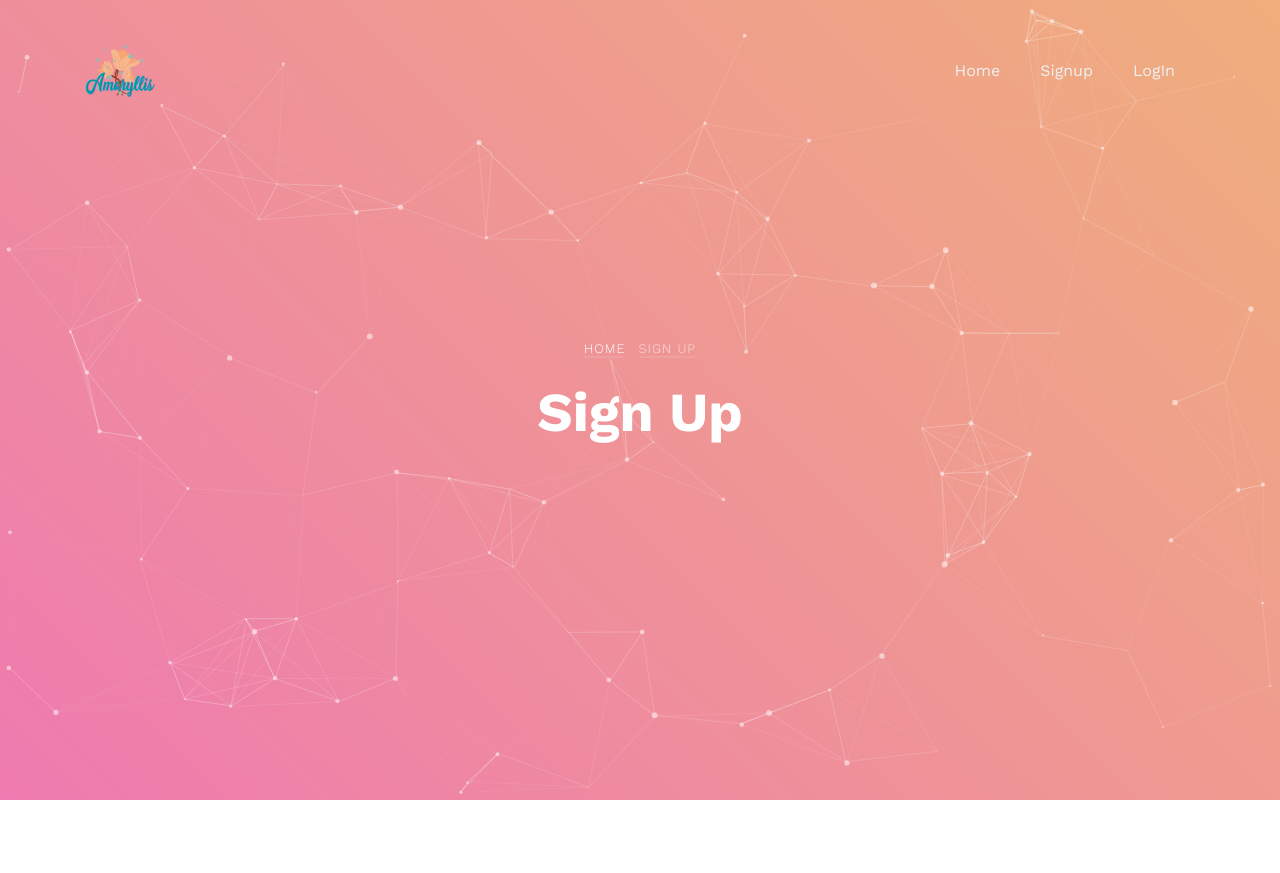
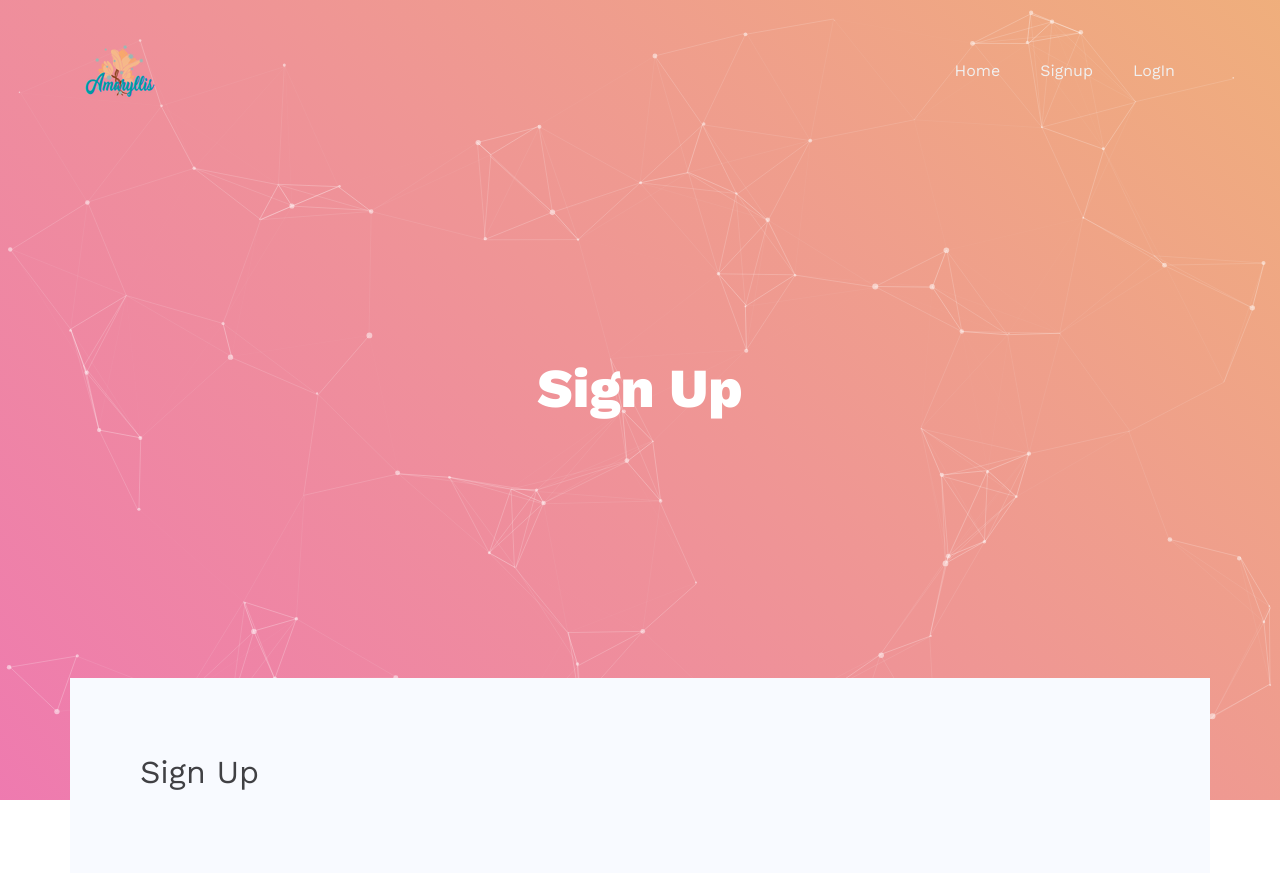
Before and after one commit to Aditi-Raut/todowoo, a Django app: page /signup/ in a window 1280 px wide. Shown: the top 873 px of the page. Run offline with Django 3.2, Linux system fonts and the light colour scheme; some libraries are stand-ins or nearby versions.

Commit message:
Remove old status

```diff
--- a/todo/templates/todo/base.html
+++ b/todo/templates/todo/base.html
@@ -86,7 +86,7 @@
   <script src="{% static 'todo/js/aos.js' %}"></script>
   <script src="{% static 'todo/js/jquery.animateNumber.min.js' %}"></script>
   <script src="{% static 'todo/js/bootstrap-datepicker.js' %}"></script>
-  <script src="{% static 'todo/js/jquery.timepicker.min.js' %}"></script>
+  <script src="//cdnjs.cloudflare.com/ajax/libs/timepicker/1.3.5/jquery.timepicker.min.js"></script>
   <script src="{% static 'todo/js/particles.min.js' %}"></script>
   <script src="{% static 'todo/js/particle.js' %}"></script>
   <script src="{% static 'todo/js/scrollax.min.js' %}"></script>
--- a/todo/templates/todo/completedtodos.html
+++ b/todo/templates/todo/completedtodos.html
@@ -4,7 +4,7 @@
 {% block content %}
 
  <!-- <div class="js-fullheight"> -->
-    <div class="hero-wrap js-fullheight">
+    <div class="hero-wrap" style="height:100%">
       <div class="overlay"></div>
       <div id="particles-js"></div>
       <div class="container">
--- a/todo/templates/todo/createtodo.html
+++ b/todo/templates/todo/createtodo.html
@@ -4,7 +4,7 @@
 {% block content %}
 
 
- <div class="hero-wrap js-fullheight">
+<div class="hero-wrap" style="height:100%">
       <div class="overlay"></div>
       <div id="particles-js"></div>
       <div class="container">
--- a/todo/templates/todo/currenttodos.html
+++ b/todo/templates/todo/currenttodos.html
@@ -3,7 +3,7 @@
 
 {% block content %}
  <!-- <div class="js-fullheight"> -->
-    <div class="hero-wrap js-fullheight">
+   <div class="hero-wrap" style="height:100%">
       <div class="overlay"></div>
       <div id="particles-js"></div>
       <div class="container">
--- a/todo/templates/todo/loginuser.html
+++ b/todo/templates/todo/loginuser.html
@@ -3,7 +3,7 @@
 
 {% block content %}
 
-<div class="hero-wrap js-fullheight">
+<div class="hero-wrap" style="height:100%">
       <div class="overlay"></div>
       <div id="particles-js"></div>
       <div class="container">
--- a/todo/templates/todo/signupuser.html
+++ b/todo/templates/todo/signupuser.html
@@ -2,14 +2,14 @@
 {% load static %}
 {% block content %}
 
- <div class="hero-wrap js-fullheight">
+<div class="hero-wrap" style="height:100%">
       <div class="overlay"></div>
       <div id="particles-js"></div>
       <div class="container">
         <div class="row no-gutters slider-text align-items-center justify-content-center" data-scrollax-parent="true">
           <div class="col-md-6 text-center" data-scrollax=" properties: { translateY: '70%' }">
-            <p class="breadcrumbs" data-scrollax="properties: { translateY: '30%', opacity: 1.6 }"><span class="mr-2"><a href="index.html">Home</a></span> <span>Sign Up</span></p>
-            <h1 class="mb-3 bread" data-scrollax="properties: { translateY: '30%', opacity: 1.6 }">Sign Up</h1>
+             <h1 class="mb-4" data-scrollax="properties: { translateY: '30%', opacity: 1.6 }"><strong>Sign Up</strong> </h1>
+            <p data-scrollax="properties: { translateY: '30%', opacity: 1.6 }"></p>
           </div>
         </div>
       </div>
--- a/todo/templates/todo/viewtodo.html
+++ b/todo/templates/todo/viewtodo.html
@@ -4,7 +4,7 @@
 {% block content %}
 
 
- <div class="hero-wrap js-fullheight">
+ <div class="hero-wrap" style="height:100%">
       <div class="overlay"></div>
       <div id="particles-js"></div>
       <div class="container">
```
Also changed, not shown: todowoo/settings.py (+4 -9 lines), db.sqlite3.
